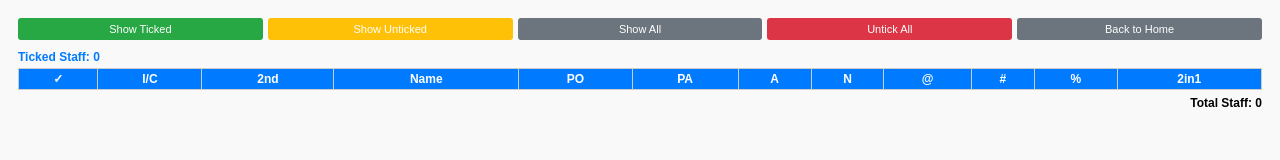
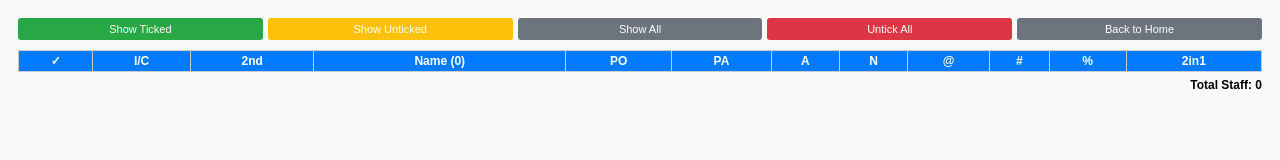
Before and after one commit to hongkongman1988/names-frontend, a plain HTML site: page assignment.html in a window 1280 px wide. Drawn offline with Linux system fonts and the light colour scheme; no server answers.

Commit message:
Update assignment.html

```diff
--- a/assignment.html
+++ b/assignment.html
@@ -32,17 +32,6 @@
     .btn-all { background:#6c757d; }
     .btn-clear { background:#dc3545; }
     .btn-home { background:#6c757d; }
-
-    #topBar {
-      display: flex;
-      justify-content: space-between;
-      align-items: center;
-      margin-bottom: 4px;
-    }
-    #tickedCount {
-      font-weight: bold;
-      color: #007bff;
-    }
 
     table {
       width: 100%;
@@ -117,17 +106,13 @@
     <button class="btn-home" onclick="window.location.href='index.html'">Back to Home</button>
   </div>
 
-  <div id="topBar">
-    <div id="tickedCount">Ticked Staff: 0</div>
-  </div>
-
   <table id="itemsTable">
     <thead>
       <tr>
         <th>✓</th>
         <th>I/C</th>
         <th>2nd</th>
-        <th>Name</th>
+        <th>Name <span id="tickedCount">(0)</span></th>
         <th>PO</th>
         <th>PA</th>
         <th>A</th>
@@ -274,7 +259,7 @@
           .some(cb => cb.checked);
         if (anyTicked) count++;
       });
-      document.getElementById("tickedCount").textContent = "Ticked Staff: " + count;
+      document.getElementById("tickedCount").textContent = "(" + count + ")";
     }
 
     function updateRowUnderline(row) {
```
